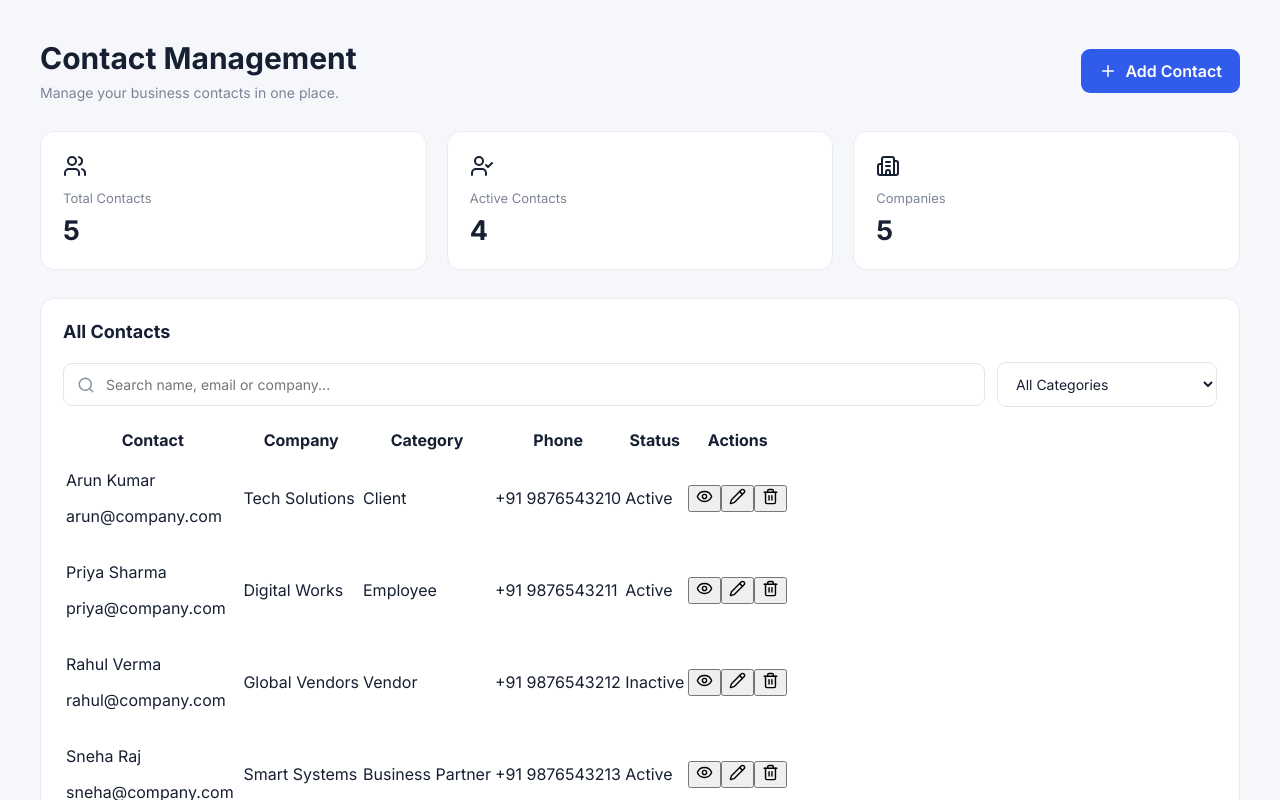
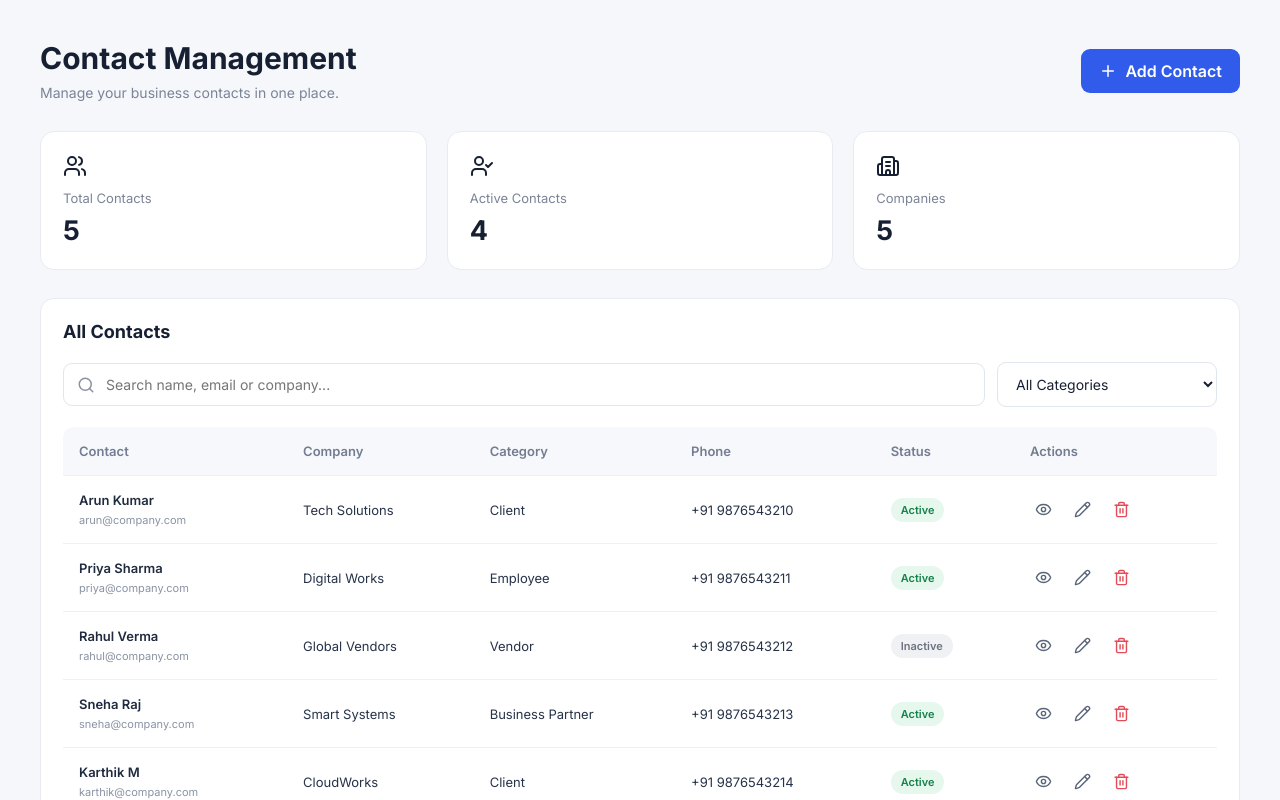
Before and after one commit to Sakthivel-cybersec/ConnectHub, a React app in the folder frontend/: page /contacts in a window 1280 px wide. Shown: the top 800 px of the page. Built offline with nearby package versions, Linux system fonts and the light colour scheme; the HTML template or start-up script is replaced by a standard one.

Commit message:
Polish contact table component

```diff
--- a/frontend/src/components/ContactTable.jsx
+++ b/frontend/src/components/ContactTable.jsx
@@ -1,42 +1,78 @@
+
 import { Eye, Pencil, Trash2 } from "lucide-react";
 
-export default function ContactTable({ contacts, onView, onEdit, onDelete }) {
+export default function ContactTable({
+  contacts,
+  onView,
+  onEdit,
+  onDelete,
+}) {
   return (
-    <div className="overflow-x-auto rounded-xl border border-gray-200 bg-white">
-      <table className="w-full text-left text-sm">
-        <thead className="bg-gray-50 text-gray-500">
+    <div className="table-wrap">
+      <table className="contact-table">
+        <thead>
           <tr>
-            {["Contact", "Company", "Category", "Phone", "Status", "Actions"].map(item =>
-              <th key={item} className="px-5 py-4 font-semibold">{item}</th>
-            )}
+            {["Contact", "Company", "Category", "Phone", "Status", "Actions"].map(item => (
+              <th key={item}>{item}</th>
+            ))}
           </tr>
         </thead>
+
         <tbody>
           {contacts.map(contact => (
-            <tr key={contact.id} className="border-t border-gray-100 hover:bg-gray-50">
-              <td className="px-5 py-4">
-                <p className="font-semibold text-gray-800">{contact.name}</p>
-                <p className="text-xs text-gray-500">{contact.email}</p>
+            <tr key={contact.id}>
+              <td>
+                <strong>{contact.name}</strong>
+                <small>{contact.email}</small>
               </td>
-              <td className="px-5 py-4">{contact.company}</td>
-              <td className="px-5 py-4">{contact.category}</td>
-              <td className="px-5 py-4">{contact.phone}</td>
-              <td className="px-5 py-4">
-                <span className={`rounded-full px-3 py-1 text-xs ${contact.status === "Active" ? "bg-green-100 text-green-700" : "bg-gray-100 text-gray-600"}`}>
+
+              <td>{contact.company}</td>
+              <td>{contact.category}</td>
+              <td>{contact.phone}</td>
+
+              <td>
+                <span className={`status ${contact.status === "Active" ? "active" : "inactive"}`}>
                   {contact.status}
                 </span>
               </td>
-              <td className="px-5 py-4">
-                <div className="flex gap-3">
-                  <button title="View" onClick={() => onView(contact)}><Eye size={17}/></button>
-                  <button title="Edit" onClick={() => onEdit(contact)}><Pencil size={17}/></button>
-                  <button title="Delete" onClick={() => onDelete(contact.id)} className="text-red-500"><Trash2 size={17}/></button>
+
+              <td>
+                <div className="action-buttons">
+                  <button
+                    type="button"
+                    title="View contact"
+                    aria-label={`View ${contact.name}`}
+                    onClick={() => onView(contact)}
+                  >
+                    <Eye size={17} />
+                  </button>
+
+                  <button
+                    type="button"
+                    title="Edit contact"
+                    aria-label={`Edit ${contact.name}`}
+                    onClick={() => onEdit(contact)}
+                  >
+                    <Pencil size={17} />
+                  </button>
+
+                  <button
+                    type="button"
+                    title="Delete contact"
+                    aria-label={`Delete ${contact.name}`}
+                    onClick={() => onDelete(contact.id)}
+                  >
+                    <Trash2 size={17} />
+                  </button>
                 </div>
               </td>
             </tr>
           ))}
+
           {contacts.length === 0 && (
-            <tr><td colSpan="6" className="p-8 text-center text-gray-500">No contacts found.</td></tr>
+            <tr>
+              <td colSpan={6}>No contacts found.</td>
+            </tr>
           )}
         </tbody>
       </table>
```
